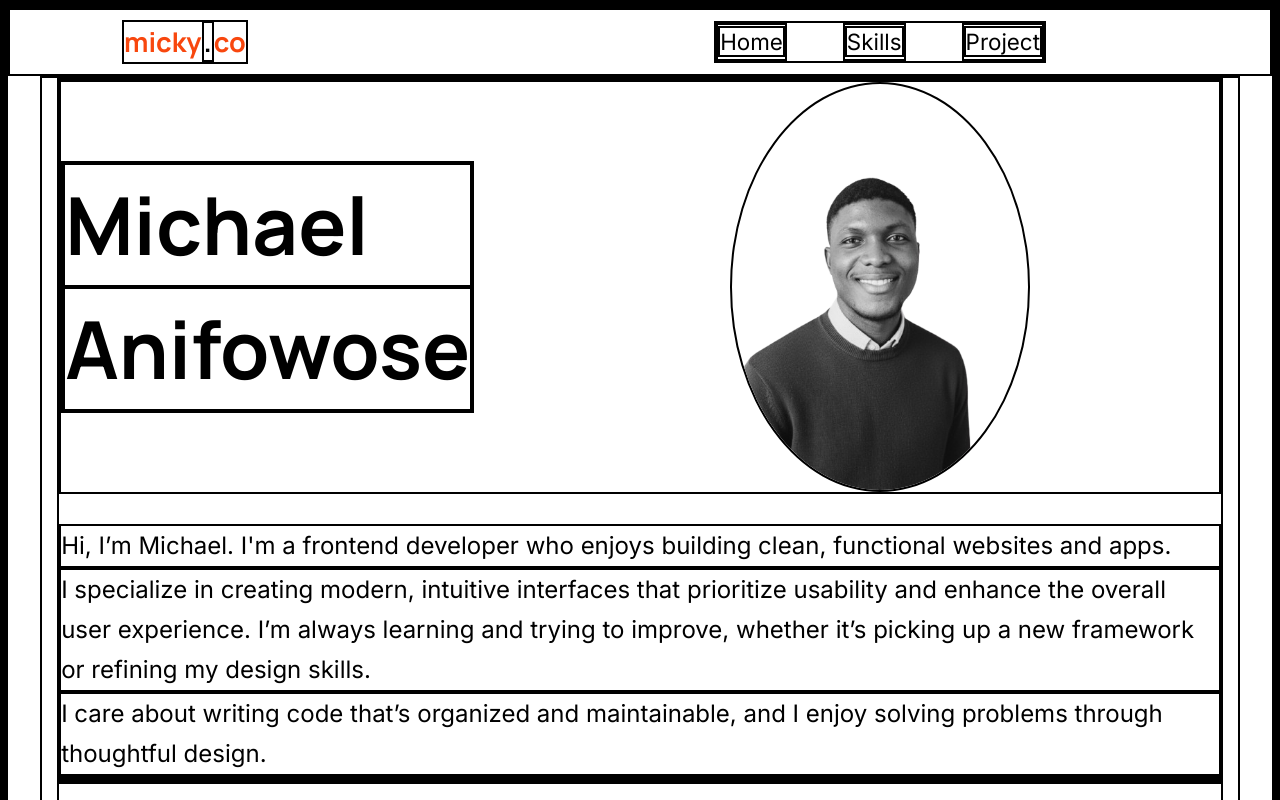
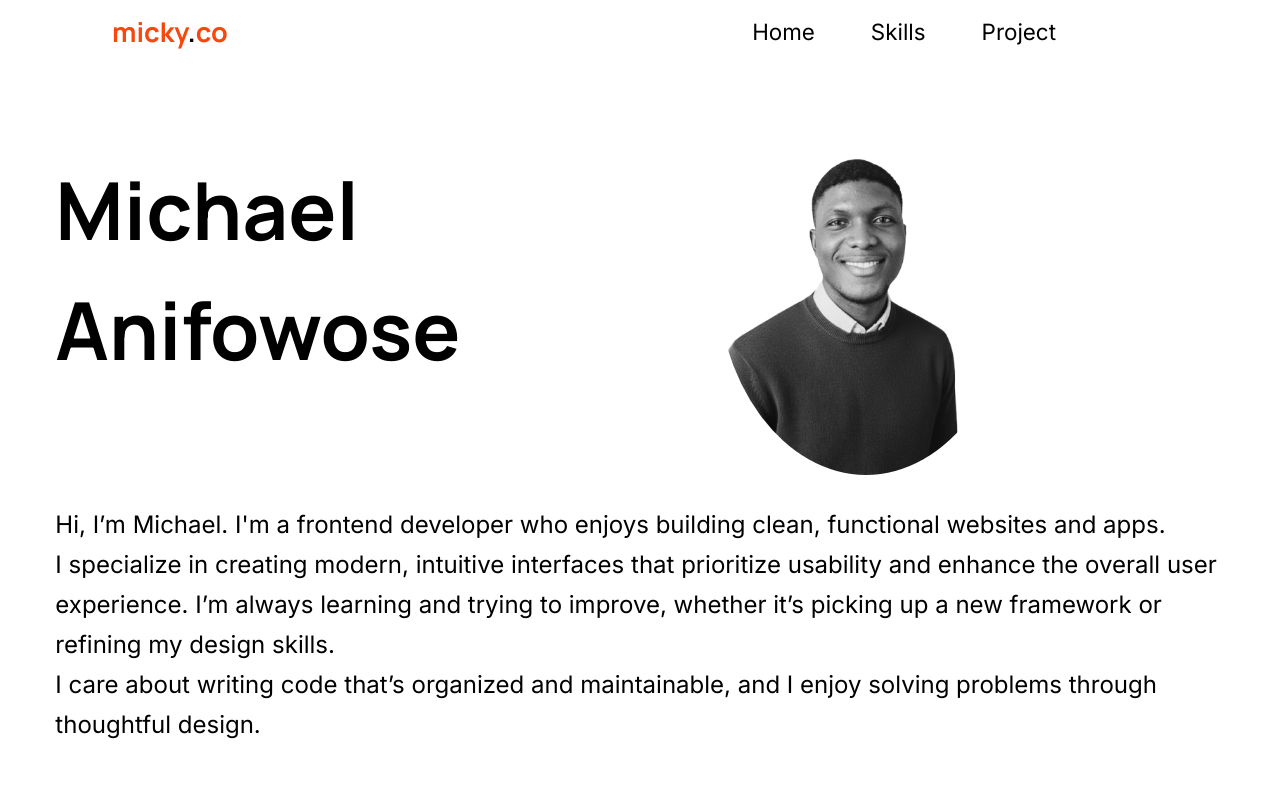
Before and after one commit to msamichael/micky, a React (Vite) app: page / in a window 1280 px wide. Shown: the top 800 px of the page. Built offline with nearby package versions, Linux system fonts and the light colour scheme.

Commit message:
add favicon

```diff
--- a/index.html
+++ b/index.html
@@ -2,14 +2,16 @@
 <html lang="en">
   <head>
     <meta charset="UTF-8" />
-    <link rel="icon" type="image/svg+xml" href="/vite.svg" />
+    <link rel="icon" href="/micky logo.png" type="image/png" >
     <link rel="stylesheet" type='text/css' href="https://cdn.jsdelivr.net/gh/devicons/devicon@latest/devicon.min.css" />
     <meta name="viewport" content="width=device-width, initial-scale=1.0" />
+
     <link rel="preconnect" href="https://fonts.googleapis.com">
 <link rel="preconnect" href="https://fonts.gstatic.com" crossorigin>
 <link href="https://fonts.googleapis.com/css2?family=Inter:ital,opsz,wght@0,14..32,100..900;1,14..32,100..900&display=swap" rel="stylesheet">
 <link href="https://fonts.googleapis.com/css2?family=Inter:ital,opsz,wght@0,14..32,100..900;1,14..32,100..900&family=Space+Grotesk:wght@300..700&display=swap" rel="stylesheet">
 <link href="https://fonts.googleapis.com/css2?family=Inter:ital,opsz,wght@0,14..32,100..900;1,14..32,100..900&family=Manrope:wght@200..800&family=Space+Grotesk:wght@300..700&display=swap" rel="stylesheet">
+
 <link rel="stylesheet" href="path/to/font-awesome/css/font-awesome.min.css">
 
     <title>Micky</title>
--- a/src/index.css
+++ b/src/index.css
@@ -19,7 +19,6 @@
   margin: 0;
   padding: 0;
   box-sizing: border-box;
-  border: 2px solid black;
 
 }
 body {
@@ -363,4 +362,6 @@ i {
   border-radius: 0 0 10px 10px;
 }
 
+
+
 }
```
Also changed, not shown: public/micky logo.png (added).
